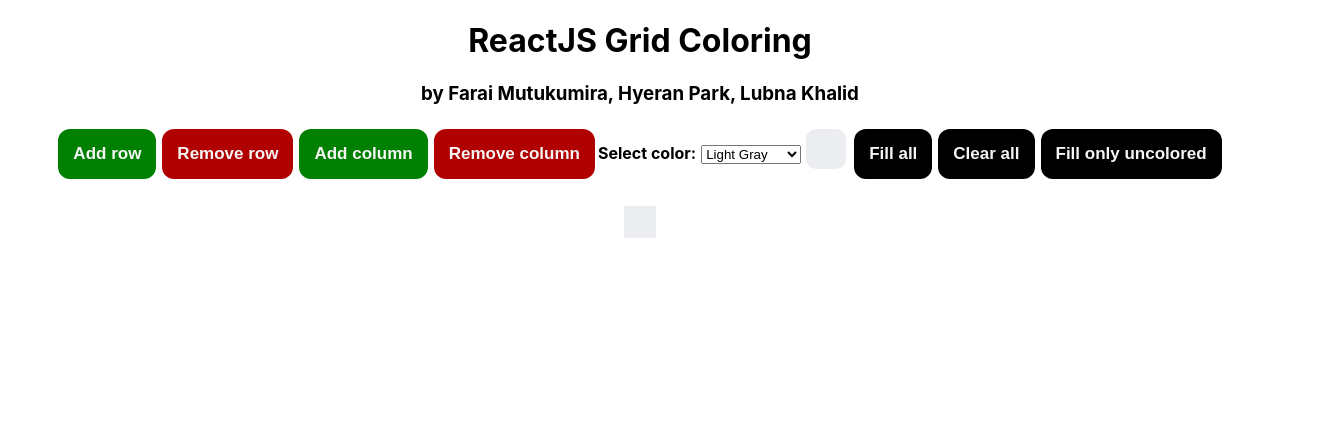
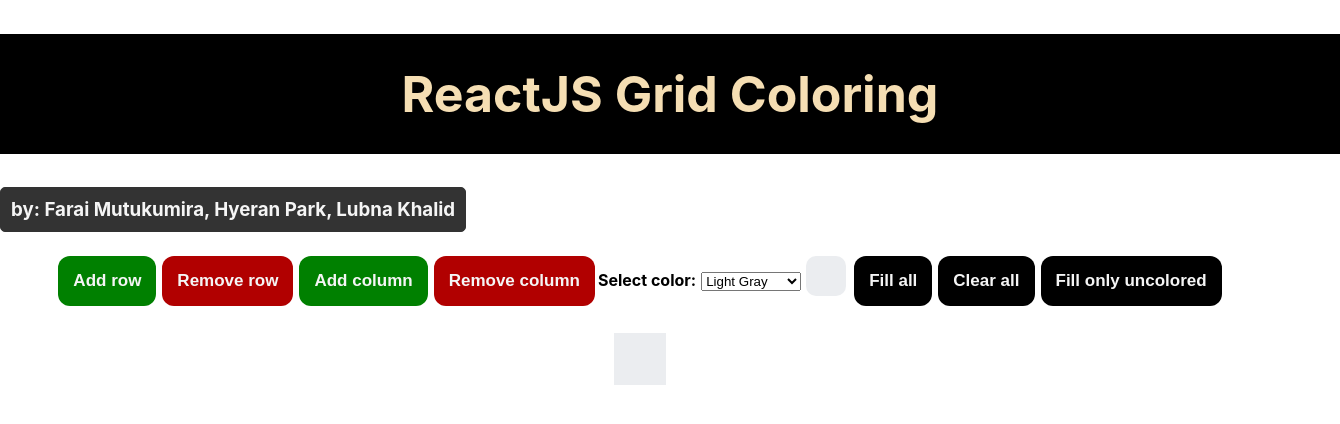
Before and after one commit to HyeranPark99/Group7_Assignment8, a React (Create React App) app: page / in a window 1280 px wide. Shown: the top 424 px of the page, 1340 px wide, since content can reach past the window. Built offline with nearby package versions, Linux system fonts and the light colour scheme.

Commit message:
closes #5

```diff
--- a/src/App.css
+++ b/src/App.css
@@ -1,3 +1,6 @@
+body {
+    margin: 0;
+}
 
 .light-gray-color {
     background-color: #ebedf0;
@@ -36,8 +39,8 @@
 }
 
 td {
-  width: 30px;
-  height: 30px;
+    width: 50px;
+    height: 50px;
 }
 
 table {
@@ -49,7 +52,6 @@
 
 div#parent-container {
     text-align: center;
-
 }
 
 div#preview {
@@ -71,84 +73,84 @@
     padding: 15px;
 }
 
-#rmv-row-btn{
+#rmv-row-btn {
     background-color: rgb(177, 0, 0);
     margin: 0 3px;
 }
 
-#rmv-row-btn:hover{
+#rmv-row-btn:hover {
     background-color: white;
     transition: all 200ms ease-in;
     color: black;
     border: solid 1px black;
 }
 
-#rmv-column-btn{
+#rmv-column-btn {
     background-color: rgb(177, 0, 0);
     margin: 0 3px;
 }
 
-#rmv-column-btn:hover{
+#rmv-column-btn:hover {
     background-color: white;
     transition: all 200ms ease-in;
     color: black;
     border: solid 1px black;
 }
 
-#row-btn{
+#row-btn {
     background-color: green;
     margin: 0 3px;
 }
 
-#row-btn:hover{
+#row-btn:hover {
     background-color: white;
     transition: all 200ms ease-in;
     color: black;
     border: solid 1px black;
 }
 
-#column-btn{
+#column-btn {
     background-color: green;
     margin: 0 3px;
 }
 
-#column-btn:hover{
+#column-btn:hover {
     background-color: white;
     transition: all 200ms ease-in;
     color: black;
     border: solid 1px black;
 }
 
-#fill-all{
+#fill-all {
     background-color: black;
     margin: 0 3px;
 }
 
-#fill-all:hover{
+#fill-all:hover {
     background-color: goldenrod;
     transition: all 200ms ease-in;
     color: black;
     border: solid 0px black;
 }
 
-#clear-all{
+#clear-all {
     background-color: black;
     margin: 0 3px;
 }
 
-#clear-all:hover{
+#clear-all:hover {
     background-color: goldenrod;
     transition: all 200ms ease-in;
     color: black;
     border: solid 0px black;
 }
 
-#fill-only{
+#fill-only {
     background-color: black;
     margin: 0 3px;
 }
 
-#fill-only:hover{
+#fill-only:hover {
     background-color: goldenrod;
     transition: all 200ms ease-in;
     color: black;
@@ -159,3 +161,20 @@
     font-weight: bold;
     padding-right: 5px;
 }
+
+h1 {
+    width: 100%;
+    padding: 30px;
+    font-size: 50px;
+    background-color: black;
+    color: wheat;
+}
+
+h3 {
+    background-color: #333;
+    width: fit-content;
+    color: whitesmoke;
+    padding: 10px;
+    border: solid 1px #333;
+    border-radius: 5px;
+}
--- a/src/App.js
+++ b/src/App.js
@@ -1,6 +1,6 @@
 import React, { Component } from "react";
 import "./App.css";
-import  Table  from "./components/Table";
+import Table from "./components/Table";
 
 class App extends Component {
 	constructor(props) {
@@ -140,14 +140,14 @@
 		return (
 			<div id="parent-container">
 				<h1>ReactJS Grid Coloring</h1>
-        <h3>by Farai Mutukumira, Hyeran Park, Lubna Khalid</h3>
+				<h3>by: Farai Mutukumira, Hyeran Park, Lubna Khalid</h3>
 
 				<span>
 
 					<button id="row-btn" onClick={this.addRow}>Add row</button>
 					<button id="rmv-row-btn" onClick={this.removeRow}> Remove row</button>
 					<button id="column-btn" onClick={this.addCol}>Add column</button>
-					<button id="rmv-column-btn"onClick={this.removeCol}> Remove column</button>
+					<button id="rmv-column-btn" onClick={this.removeCol}> Remove column</button>
 
 					<label>Select color:</label>
 					<select
```
Also changed, not shown: 1 other file (tests, documents, lock files or other folders). Lines whose indentation alone changed are shown as unchanged.
